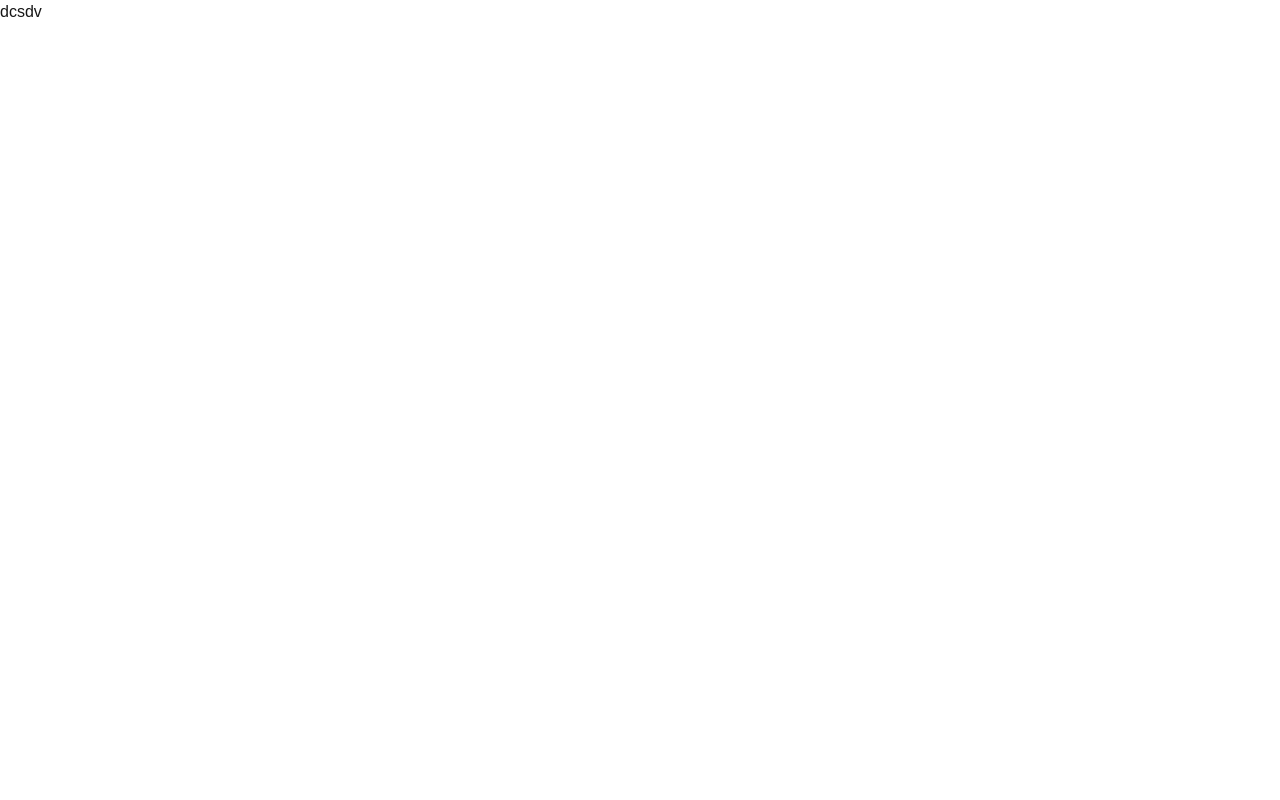
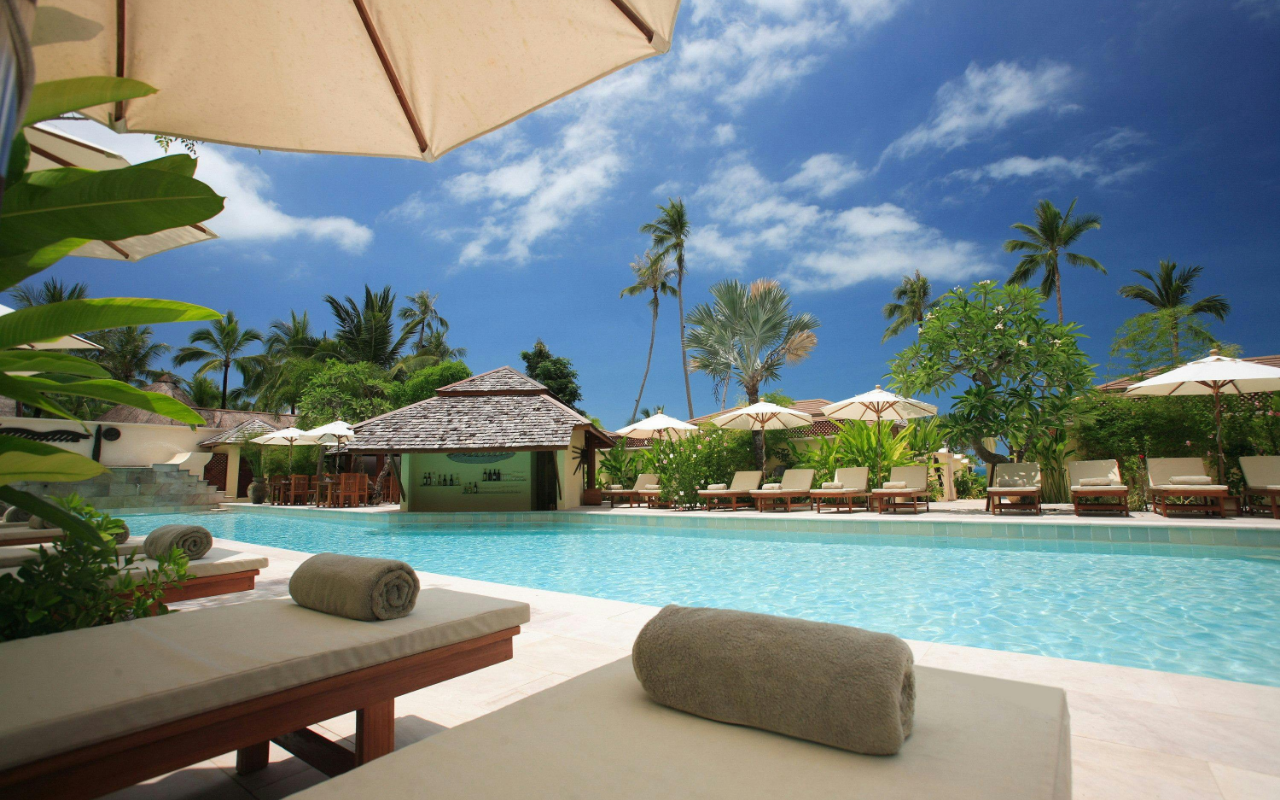
Before and after one commit to Sadi73/hotel-booking-system, a Next.js app: page / in a window 1280 px wide. Built offline with nearby package versions, Linux system fonts and the light colour scheme.

Commit message:
banner section added

```diff
--- a/src/app/page.js
+++ b/src/app/page.js
@@ -1,8 +1,9 @@
+import RootPage from "@/components/RootPage";
 
 export default function Home() {
   return (
-    <div className="grid grid-rows-[20px_1fr_20px] items-center justify-items-center min-h-screen p-8 pb-20 gap-16 sm:p-20">
-dcsdv
+    <div className="">
+      <RootPage />
     </div>
   );
 }
--- /dev/null
+++ b/src/components/LandingPageLayout/Banner.jsx
@@ -0,0 +1,33 @@
+import React from 'react';
+import bannerImage from '../../assets/banner.jpg';
+import Image from 'next/image';
+
+const Banner = () => {
+    return (
+        <div className="relative w-full h-[90vh]">
+            <Image
+                src={bannerImage}
+                alt="banner image"
+                layout="fill"
+                objectFit="cover"
+            />
+            {/* Black overlay */}
+            <div className="absolute inset-0 bg-black bg-opacity-50">
+                <div>
+
+                </div>
+
+
+                <div className="h-full flex items-center justify-center text-white">
+                    <div className='max-w-[600px] text-center'>
+                        <h1 className="text-7xl font-bold">Boutique Private Island Resort</h1>
+                        <p className='text-xl'>The seaside haven of warmth, tranquility and restoration</p>
+                    </div>
+                </div>
+            </div>
+
+        </div>
+    );
+};
+
+export default Banner;
--- /dev/null
+++ b/src/components/RootPage.jsx
@@ -0,0 +1,12 @@
+import React from 'react';
+import Banner from './LandingPageLayout/Banner';
+
+const RootPage = () => {
+    return (
+        <div>
+            <Banner />
+        </div>
+    );
+};
+
+export default RootPage;
```
Also changed, not shown: src/assets/banner.jpg (added).
